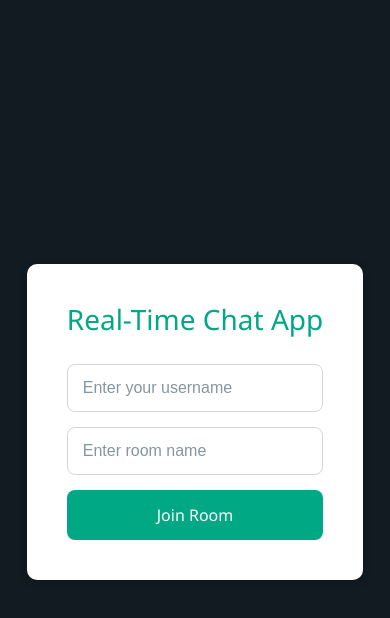
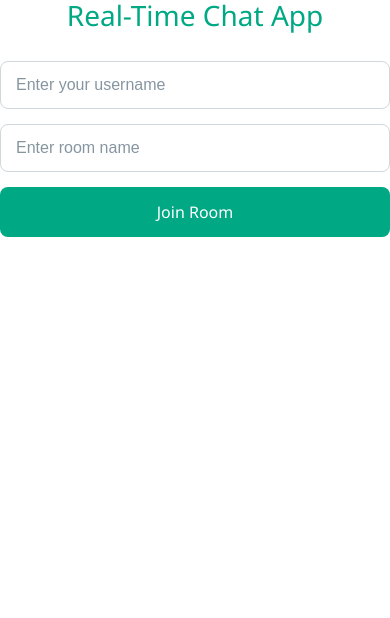
Before and after one commit to Sanjay5464545/real-time-chat-frontend, a React (Vite) app: page / in a window 390 px wide. Shown: the top 618 px of the page. Built offline with nearby package versions, Linux system fonts and the light colour scheme; no server answers.

Commit message:
reverise change

```diff
--- a/index.html
+++ b/index.html
@@ -3,7 +3,7 @@
   <head>
     <meta charset="UTF-8" />
     <link rel="icon" type="image/svg+xml" href="/vite.svg" />
-    <meta name="viewport" content="width=device-width, initial-scale=1.0" />
+    <meta name="viewport" content="width=device-width, initial-scale=1.0, maximum-scale=1.0, user-scalable=no" />
     <link rel="manifest" href="/manifest.json" />
     <meta name="theme-color" content="#00a884" />
      <title>client</title>
--- a/src/App.css
+++ b/src/App.css
@@ -410,3 +410,40 @@ body {
   background: #d9fdd3;
   font-weight: 500;
 }
+@media (max-width: 600px) {
+  .app-container, .chat-container, .join-container {
+    width: 100vw;
+    max-width: 100vw;
+    height: 100vh;
+    min-height: 100vh;
+    border-radius: 0;
+    box-shadow: none;
+    margin: 0;
+    padding: 0;
+    display: flex;
+    flex-direction: column;
+  }
+  .chat-header, .message-input-container {
+    min-width: 100vw;
+    max-width: 100vw;
+    padding-left: 8px;
+    padding-right: 8px;
+  }
+  .messages-container, .messages-list {
+    padding: 8px 4px;
+    max-width: 100vw;
+  }
+  .message {
+    max-width: 72vw;
+    font-size: 15px;
+    padding: 8px 11px 5px;
+  }
+  .system-message {
+    font-size: 13px;
+    padding: 7px 11px;
+    max-width: 90vw;
+  }
+  .online-users {
+    display: none !important;
+  }
+}
```
